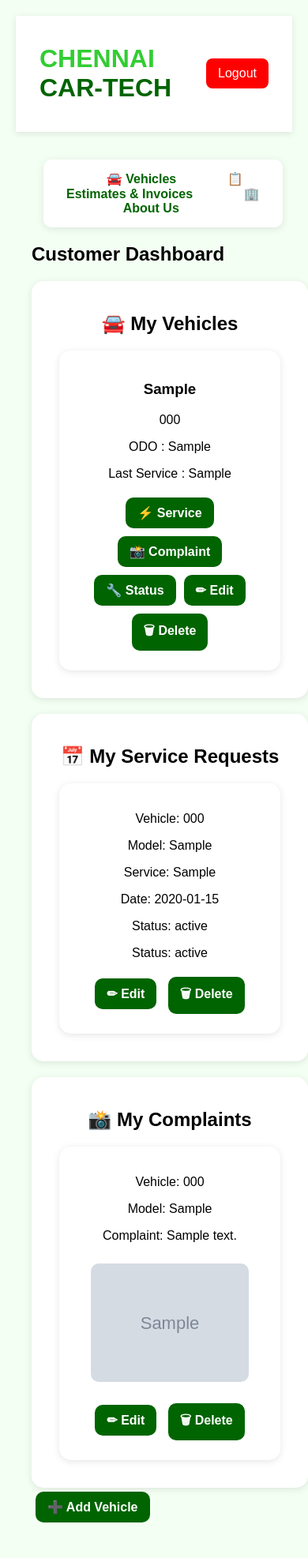
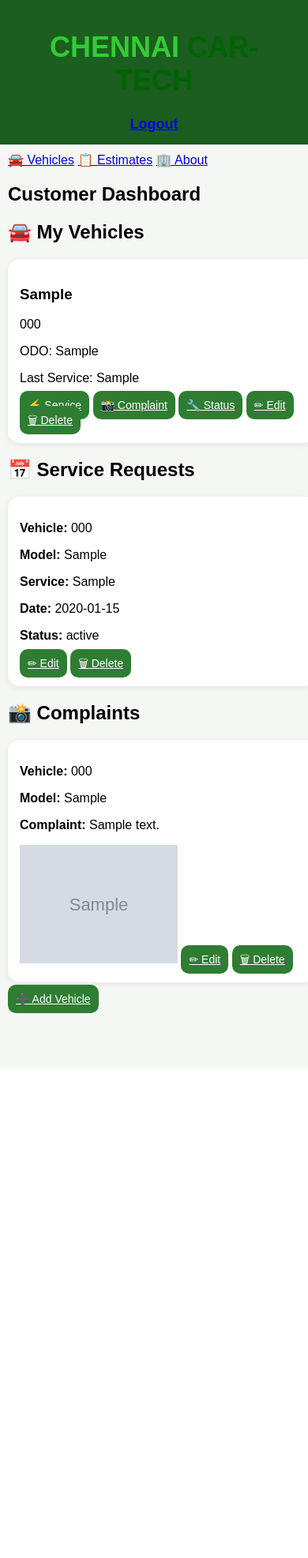
Before and after one commit to chennaiicartech-beep/chennai-car-tech, a Flask app: page /dashboard in a window 390 px wide. Shown: the whole page at 79% size. After the commit the page ends 1283 px from the top, so only its background shows below. Run offline with Flask 3, Linux system fonts and the light colour scheme; the visitor is signed in with stand-in values (Sample User, id 1); tables that the repository leaves empty hold one stand-in row (values such as "Sample post"); grey boxes marked "Sample" are stand-in pictures.

Commit message:
UI update - mobile style improvements

```diff
--- /dev/null
+++ b/static/css/mobile.css
@@ -0,0 +1,107 @@
+body {
+    margin: 0;
+    font-family: Arial, sans-serif;
+    background: #f5f7f5;
+    padding-bottom: 70px; /* IMPORTANT: prevents bottom-nav overlap */
+}
+
+/* TOP BAR */
+.topbar {
+    background: #1b5e20;
+    color: white;
+    padding: 15px;
+    font-size: 18px;
+    font-weight: bold;
+    text-align: center;
+}
+
+/* CONTAINER */
+.container {
+    width: 100%;
+    max-width: 600px;
+    margin: auto;
+    padding: 10px;
+}
+
+/* CARD */
+.card {
+    background: white;
+    margin: 12px 0;
+    padding: 15px;
+    border-radius: 15px;
+    box-shadow: 0 2px 8px rgba(0,0,0,0.08);
+}
+
+/* BUTTON */
+.btn {
+    background: #2e7d32;
+    color: white;
+    padding: 10px;
+    border: none;
+    border-radius: 10px;
+    width: 100%;
+    margin-top: 10px;
+    font-size: 14px;
+}
+
+/* BOTTOM NAV */
+.bottom-nav {
+    position: fixed;
+    bottom: 0;
+    left: 0;
+    right: 0;
+    background: white;
+    display: flex;
+    justify-content: space-around;
+    padding: 10px 0;
+    border-top: 1px solid #ddd;
+    z-index: 1000;
+}
+
+/* NAV LINKS */
+.bottom-nav a {
+    text-decoration: none;
+    color: #2e7d32;
+    font-size: 13px;
+    display: flex;
+    flex-direction: column;
+    align-items: center;
+}
+
+/* ACTIVE STATE (optional enhancement) */
+.bottom-nav a.active {
+    font-weight: bold;
+    color: #1b5e20;
+}
+
+/* DESKTOP MODE */
+@media (min-width: 768px) {
+    .container {
+        max-width: 800px;
+    }
+
+    .card {
+        padding: 20px;
+    }
+
+    /* Make bottom nav behave like header menu */
+    .bottom-nav {
+        position: relative;
+        justify-content: center;
+        gap: 40px;
+        border-top: none;
+    }
+
+    body {
+        padding-bottom: 0;
+    }
+}
+/*=======================================================*/
+/*=======================================================*/
+/*=======================================================*/
+/*=======================================================*/
+/*=======================================================*/
+/*=======================================================*/
+/*=======================================================*/
+/*=======================================================*/
+/*=======================================================*/
--- a/templates/customer_dashboard.html
+++ b/templates/customer_dashboard.html
@@ -1,211 +1,110 @@
 <!DOCTYPE html>
 <html>
-
 <head>
-
     <title>Customer Dashboard</title>
-
-    <link rel="stylesheet"
-    href="{{ url_for('static', filename='css/style.css') }}">
-
+    <link rel="stylesheet" href="{{ url_for('static', filename='css/mobile.css') }}">
 </head>
 
 <body>
 
 <div class="topbar">
-
     <h1>
         <span style="color:#32CD32;">CHENNAI</span>
         <span style="color:#006400;">CAR-TECH</span>
     </h1>
 
-    <a href="/logout" class="logout-btn">
-        Logout
-    </a>
-
+    <a href="/logout" class="logout-btn">Logout</a>
 </div>
 
 <div class="container">
 
     <div class="top-menu">
-
-    <a href="/dashboard">🚘 Vehicles</a>
-
-    <a href="/finance">
-        📋 Estimates & Invoices
-    </a>
-
-    <a href="/about">
-        🏢 About Us
-    </a>
-
-
-
-</div>
+        <a href="/dashboard">🚘 Vehicles</a>
+        <a href="/finance">📋 Estimates</a>
+        <a href="/about">🏢 About</a>
+    </div>
 
     <h2>Customer Dashboard</h2>
 
-    <div class="dashboard-grid">
-
-
-    <!-- MY VEHICLES -->
+    <!-- VEHICLES -->
     <div class="dashboard-card">
-
         <h2>🚘 My Vehicles</h2>
 
         {% for vehicle in vehicles %}
-
-        <div class="vehicle-card">
+        <div class="card">
 
             <h3>{{ vehicle.model }}</h3>
+            <p>{{ vehicle.registration_number }}</p>
+            <p>ODO: {{ vehicle.odometer }}</p>
+            <p>Last Service: {{ vehicle.last_service }}</p>
 
-            <p>{{ vehicle.registration_number }}</p>
-
-            <p>ODO : {{ vehicle.odometer }}</p>
-
-            <p>Last Service : {{ vehicle.last_service }}</p>
-
-
-
-            <a href="/book_service/{{ vehicle.id }}" class="btn">
-                ⚡ Service
-            </a>
-
-            <a href="/complaint/{{ vehicle.id }}" class="btn">
-                📸 Complaint
-            </a>
-
-            <a href="/status/{{ vehicle.id }}" class="btn">
-                🔧 Status
-           <a href="/edit_vehicle/{{ vehicle.id }}"
-             class="btn">
-            ✏ Edit
-            </a>
-
-            <a href="/delete_vehicle/{{ vehicle.id }}"
-               class="btn"
-                onclick="return confirm('Delete this vehicle?')">
-              🗑 Delete
-          </a>
+            <a href="/book_service/{{ vehicle.id }}" class="btn">⚡ Service</a>
+            <a href="/complaint/{{ vehicle.id }}" class="btn">📸 Complaint</a>
+            <a href="/status/{{ vehicle.id }}" class="btn">🔧 Status</a>
+            <a href="/edit_vehicle/{{ vehicle.id }}" class="btn">✏ Edit</a>
+            <a href="/delete_vehicle/{{ vehicle.id }}" class="btn"
+               onclick="return confirm('Delete this vehicle?')">🗑 Delete</a>
 
         </div>
-
         {% endfor %}
-
     </div>
 
-    <!-- SERVICE REQUESTS -->
+    <!-- BOOKINGS -->
     <div class="dashboard-card">
-
-        <h2>📅 My Service Requests</h2>
+        <h2>📅 Service Requests</h2>
 
         {% for booking in bookings %}
+        <div class="card">
 
-        <div class="vehicle-card">
+            {% for vehicle in vehicles %}
+                {% if vehicle.id == booking.vehicle_id %}
+                    <p><b>Vehicle:</b> {{ vehicle.registration_number }}</p>
+                    <p><b>Model:</b> {{ vehicle.model }}</p>
+                {% endif %}
+            {% endfor %}
 
-           {% for vehicle in vehicles %}
+            <p><b>Service:</b> {{ booking.service_type }}</p>
+            <p><b>Date:</b> {{ booking.booking_date }}</p>
+            <p><b>Status:</b> {{ booking.status }}</p>
 
-    {% if vehicle.id == booking.vehicle_id %}
-
-        <p>
-            Vehicle:
-            {{ vehicle.registration_number }}
-        </p>
-
-        <p>
-            Model:
-            {{ vehicle.model }}
-        </p>
-
-    {% endif %}
-
-{% endfor %}
-
-<p>Service: {{ booking.service_type }}</p>
-
-<p>Date: {{ booking.booking_date }}</p>
-
-<p>Status: {{ booking.status }}</p>
-
-            <p>Status: {{ booking.status }}</p>
-
-            <a href="/edit_booking/{{ booking.id }}"
-               class="btn">
-               ✏ Edit
-            </a>
-
-            <a href="/delete_booking/{{ booking.id }}"
-               class="btn">
-               🗑 Delete
-            </a>
+            <a href="/edit_booking/{{ booking.id }}" class="btn">✏ Edit</a>
+            <a href="/delete_booking/{{ booking.id }}" class="btn">🗑 Delete</a>
 
         </div>
-
         {% endfor %}
-
     </div>
 
     <!-- COMPLAINTS -->
     <div class="dashboard-card">
-
-        <h2>📸 My Complaints</h2>
+        <h2>📸 Complaints</h2>
 
         {% for complaint in complaints %}
-
-        <div class="vehicle-card">
+        <div class="card">
 
             {% for vehicle in vehicles %}
+                {% if vehicle.id == complaint.vehicle_id %}
+                    <p><b>Vehicle:</b> {{ vehicle.registration_number }}</p>
+                    <p><b>Model:</b> {{ vehicle.model }}</p>
+                {% endif %}
+            {% endfor %}
 
-    {% if vehicle.id == complaint.vehicle_id %}
-
-        <p>
-            Vehicle:
-            {{ vehicle.registration_number }}
-        </p>
-
-        <p>
-            Model:
-            {{ vehicle.model }}
-        </p>
-
-    {% endif %}
-
-{% endfor %}
-
-<p>
-    Complaint:
-    {{ complaint.description }}
-</p>
+            <p><b>Complaint:</b> {{ complaint.description }}</p>
 
             {% if complaint.photo %}
-            <img
-            src="{{ url_for('static',
-            filename='uploads/' + complaint.photo) }}"
-            width="200">
+                <img src="{{ url_for('static', filename='uploads/' + complaint.photo) }}"
+                     width="200">
             {% endif %}
 
-            <br><br>
-
-            <a href="/edit_complaint/{{ complaint.id }}"
-               class="btn">
-               ✏ Edit
-            </a>
-
-            <a href="/delete_complaint/{{ complaint.id }}"
-               class="btn">
-               🗑 Delete
-            </a>
+            <a href="/edit_complaint/{{ complaint.id }}" class="btn">✏ Edit</a>
+            <a href="/delete_complaint/{{ complaint.id }}" class="btn">🗑 Delete</a>
 
         </div>
+        {% endfor %}
+    </div>
 
-        {% endfor %}
-
-    </div>
+    <a href="/add_vehicle" class="btn">➕ Add Vehicle</a>
 
 </div>
 
-    <a href="/add_vehicle" class="btn">
-        ➕ Add Vehicle
-    </a>
-
-</div>
+</body>
+</html>
```
Also changed, not shown: templates/base.html (+18 -12 lines), templates/upload_repair.html (+8 -41 lines).
